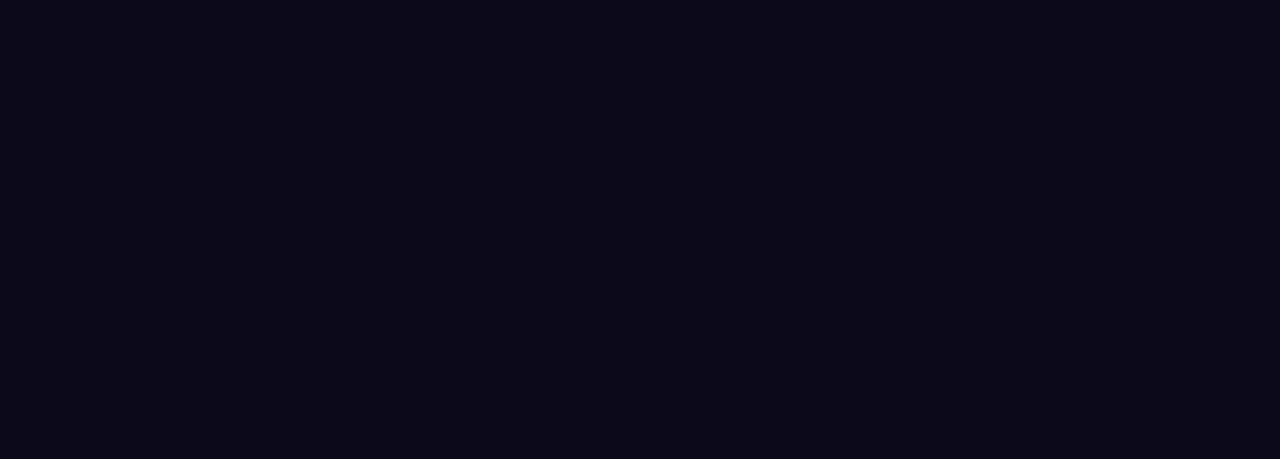
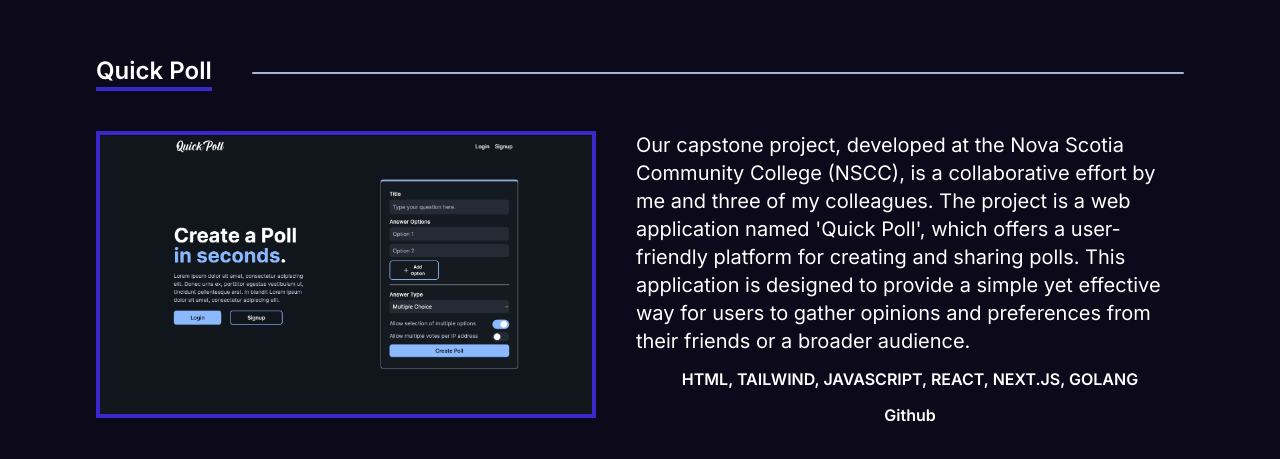
Before and after one commit to jaegarsaun/portfolio, a Next.js app: page / in a window 1280 px wide. Shown: the part 1759-2218 px from the top of the page. Built offline with nearby package versions, Linux system fonts and the light colour scheme.

Commit message:
added project section component

```diff
--- /dev/null
+++ b/src/app/components/ProjectSection.js
@@ -0,0 +1,32 @@
+import Image from "next/image";
+export default function ProjectSections({
+  title,
+  description,
+  imageSrc,
+  tech,
+  github,
+}) {
+  return (
+    <section className="project flex justify-center items-center flex-col h-[100vh] p-24 gap-10">
+<div className="flex flex-row items-center justify-center w-full gap-10">
+    <h1 className="border-b-4 border-primary text-2xl w-auto ">{title}</h1>
+    <div className="grow bg-secondary rounded-full h-[2px] w-auto"></div>
+</div>
+
+      <div className="flex flex-col md:flex-row gap-10 items-start">
+        <Image
+          src={imageSrc}
+          width={500}
+          height={500}
+          alt={`${title} project screenshot`}
+          className="border-4 border-primary"
+        />
+        <div className="flex flex-col gap-3 text-center justify-center items-center lg:text-left">
+          <p className="font-normal text-xl">{description}</p>
+          <p>{tech}</p>
+          <a href={github}>Github</a>
+        </div>
+      </div>
+    </section>
+  );
+}
--- a/src/app/page.js
+++ b/src/app/page.js
@@ -1,7 +1,22 @@
 import Image from "next/image";
 import Trail from "./components/Trail.js";
 import Nav from "./components/Nav.js";
+import ProjectSection from "./components/ProjectSection.js";
 export default function Home() {
+
+
+  const projects = [
+    {
+      title: "Quick Poll",
+      description: "Our capstone project, developed at the Nova Scotia Community College (NSCC), is a collaborative effort by me and three of my colleagues. The project is a web application named 'Quick Poll', which offers a user-friendly platform for creating and sharing polls. This application is designed to provide a simple yet effective way for users to gather opinions and preferences from their friends or a broader audience.",
+      imageSrc: "/images/quickpoll-ss.png",
+      tech: "HTML, TAILWIND, JAVASCRIPT, REACT, NEXT.JS, GOLANG",
+      github: "N/A",
+    },
+  ];
+
+
+
   return (
     <main className="flex min-h-screen flex-col items-center justify-between overflow-y-scroll z-20">
       {/* Landing page */}
@@ -20,9 +35,11 @@
 
       {/* About */}
       <section
-        className="about flex justify-center items-center flex-col w-[100vw] h-[100vh] p-24 lg:flex-row gap-10 z-20"
+        className="about flex justify-center items-center flex-col w-[100vw] h-[100vh] p-24"
         id="about"
       >
+        <h2 className="text-5xl border-b-4 border-primary z-20">ABOUT ME</h2>
+        <div className="flex flex-col lg:flex-row gap-10 z-20">
         <Image
           src="/images/portfolio-picture.png"
           width={375}
@@ -45,7 +62,20 @@
             making my mark in the digital world!
           </p>
         </div>
+        </div>
       </section>
+      {/* Projects*/}
+      {projects.map((project) => (
+        <ProjectSection
+          key={project.title}
+          title={project.title}
+          description={project.description}
+          imageSrc={project.imageSrc}
+          tech={project.tech}
+          github={project.github}
+        />
+      ))}
+      {/* Contact */}
     </main>
   );
 }
```
Also changed, not shown: public/images/quickpoll-ss.png (added).
